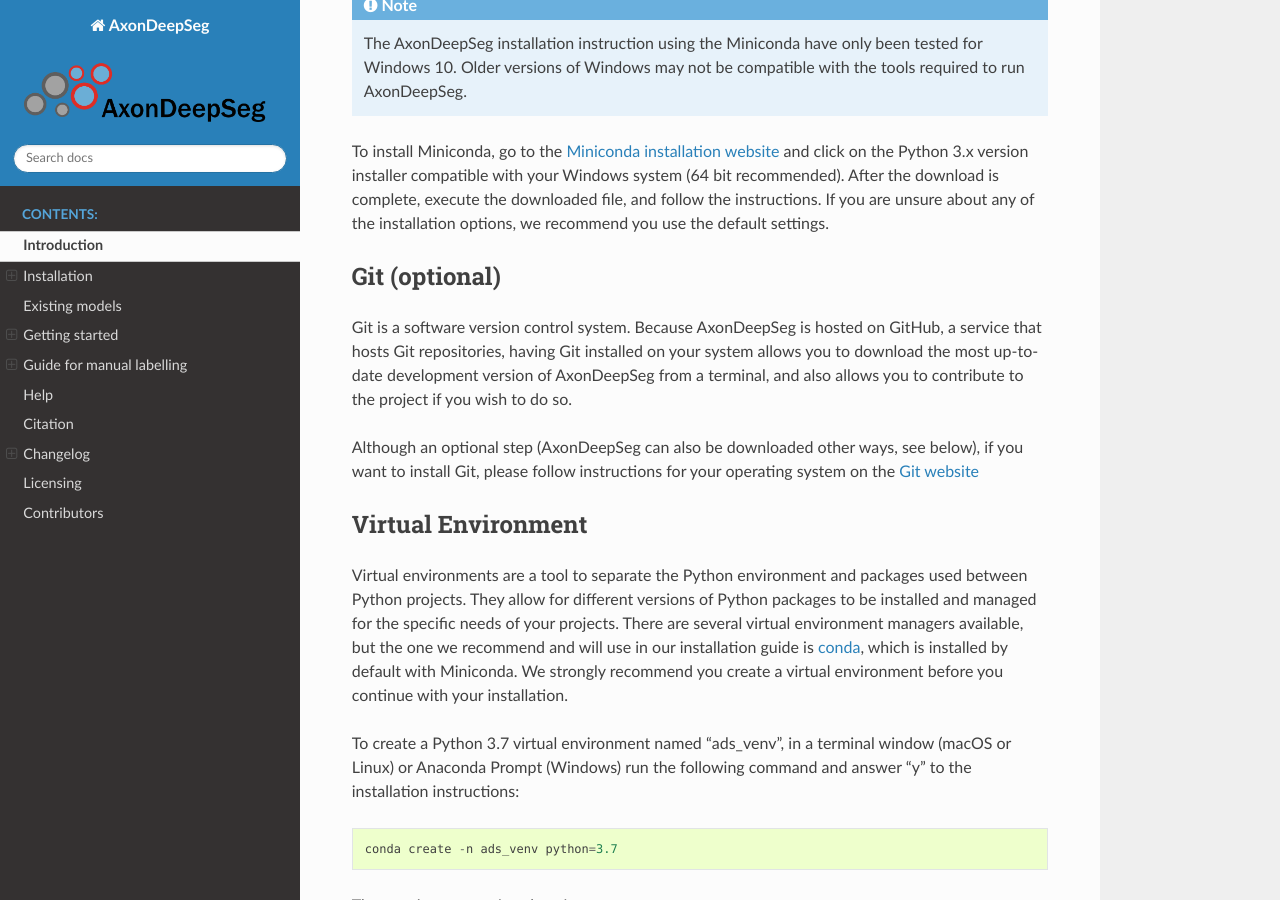
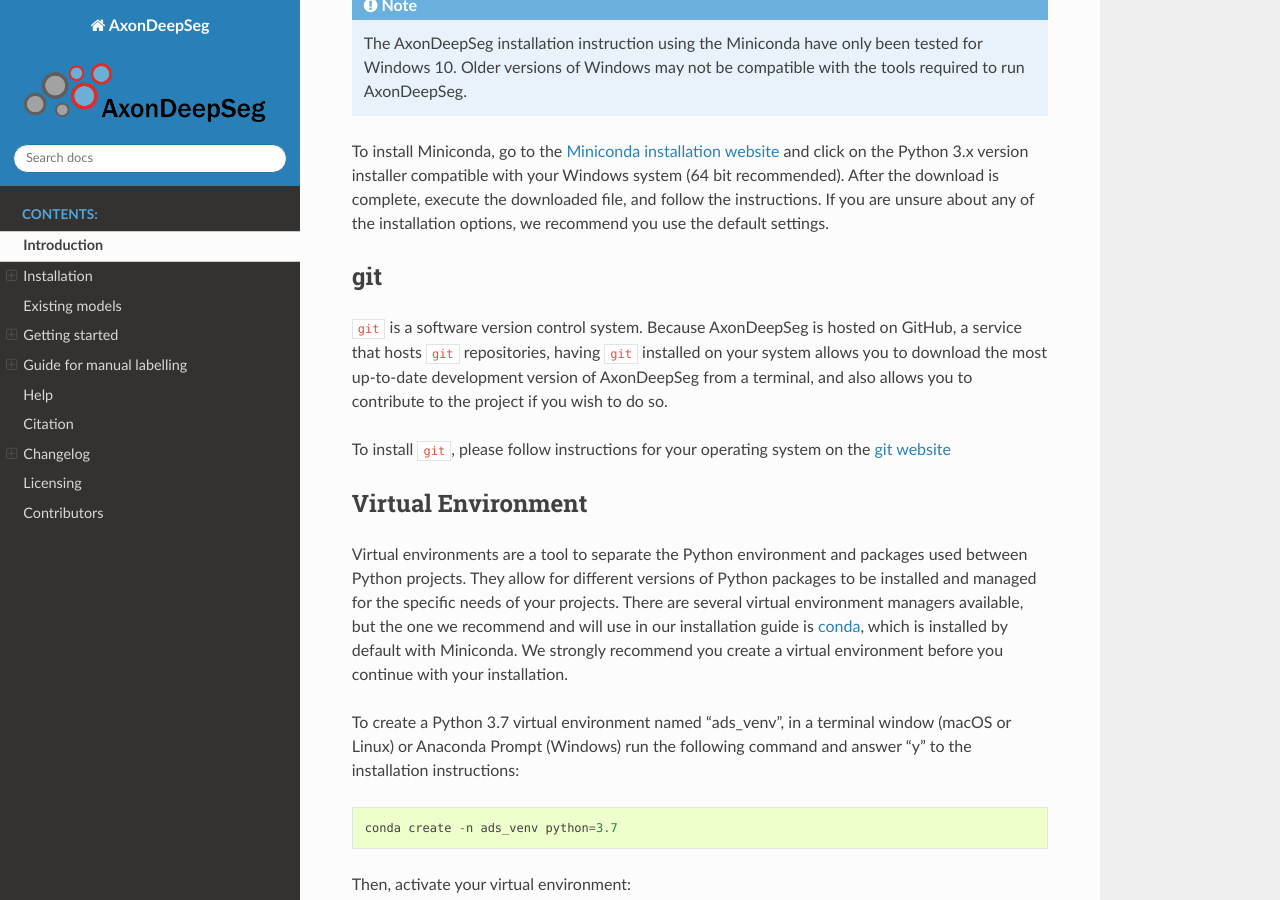
Before and after one commit to axondeepseg/axondeepseg, a Sphinx documentation site: the page built from docs/source/documentation.rst, in a window 1280 px wide and 900 px high, scrolled down 1816 px. Built offline with Sphinx 7.4.7 and the Read the Docs theme 2.0.0, drawn with Linux system fonts in a browser that asks for light colours.

Commit message:
doc: remove the "optional" for git installation

```diff
--- a/docs/source/documentation.rst
+++ b/docs/source/documentation.rst
@@ -68,16 +68,15 @@
 downloaded file, and follow the instructions. If you are unsure about any of the
 installation options, we recommend you use the default settings.
 
-Git (optional)
---------------
-Git is a software version control system. Because AxonDeepSeg is hosted on GitHub, a
-service that hosts Git repositories, having Git installed on your system allows you
+git
+---
+``git`` is a software version control system. Because AxonDeepSeg is hosted on GitHub, a
+service that hosts ``git`` repositories, having ``git`` installed on your system allows you
 to download the most up-to-date development version of AxonDeepSeg from a terminal, and
 also allows you to contribute to the project if you wish to do so.
 
-Although an optional step (AxonDeepSeg can also be downloaded other ways, see below), if you
-want to install Git, please follow instructions for your operating system on the
-`Git website <https://git-scm.com/downloads>`_
+To install ``git``, please follow instructions for your operating system on the
+`git website <https://git-scm.com/downloads>`_
 
 Virtual Environment
 -------------------
```
